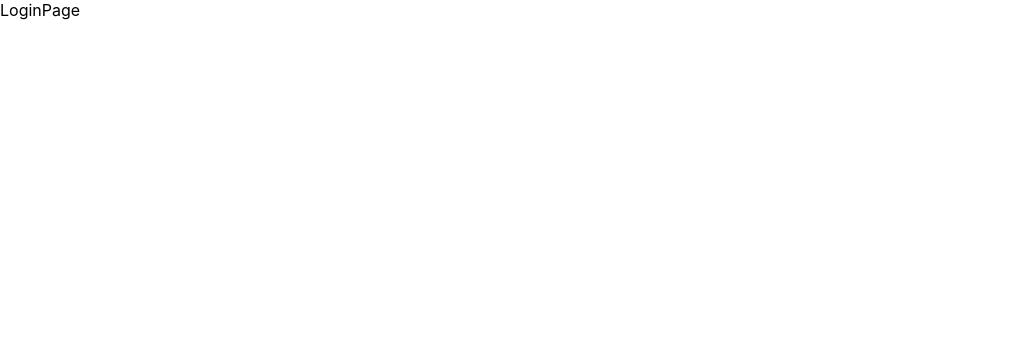
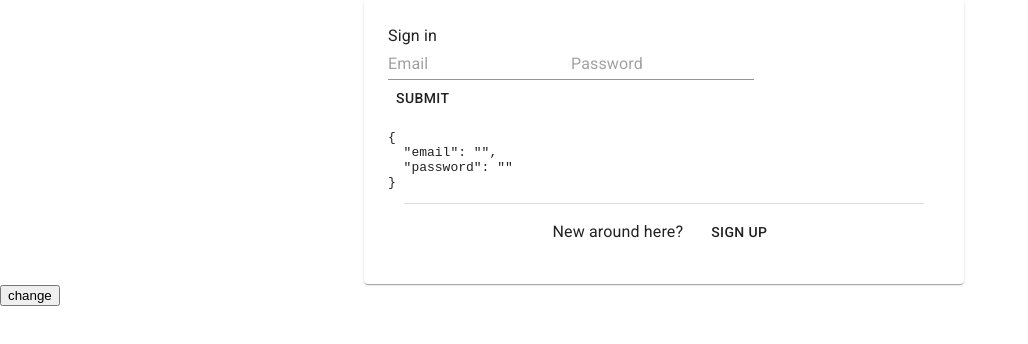
Before and after one commit to cspt5-buildweek/CS-Buildweek-1-client, a React (Create React App) app: page /login in a window 1280 px wide. Shown: the top 344 px of the page, without its empty margins (0-1028 px from the left). Built offline with nearby package versions, Linux system fonts and the light colour scheme.

Commit message:
started userContext, register and login forms

```diff
--- a/public/index.html
+++ b/public/index.html
@@ -24,6 +24,7 @@
       work correctly both with client-side routing and a non-root public URL.
       Learn how to configure a non-root public URL by running `npm run build`.
     -->
+    <link rel="stylesheet" href="https://fonts.googleapis.com/css?family=Roboto:300,400,500,700&display=swap" />
     <title>React App</title>
   </head>
   <body>
--- a/src/App.js
+++ b/src/App.js
@@ -1,16 +1,16 @@
-import React, { useState } from 'react';
+import React from 'react';
 import './App.css';
 import { BrowserRouter, Route, Switch } from 'react-router-dom';
 
-import UserContext from './store/UserContext';
 import GamePage from './pages/GamePage';
 import LoginPage from './pages/LoginPage';
+import useUserContext from './hooks/useUserContext';
 
 function App() {
-  const [userData, setUserData] = useState();
+  const { UserProvider, setValue } = useUserContext();
 
   return (
-    <UserContext.Provider value={{userData, setUserData}}>
+    <UserProvider>
       <BrowserRouter>
         <Switch>
 
@@ -23,8 +23,11 @@ function App() {
           </Route>
 
         </Switch>
+        <button onClick={() => setValue({ name: 'test_2' })}>
+          change
+        </button>
       </BrowserRouter>
-    </UserContext.Provider>
+    </UserProvider>
   );
 }
 
--- /dev/null
+++ b/src/components/FormTextField.js
@@ -0,0 +1,21 @@
+import React from 'react';
+import { useField } from 'formik';
+
+import TextField from '@material-ui/core/TextField';
+
+const FormTextField = ({ placeholder, type, ...props }) => {
+  const [field, meta] = useField(props);
+  const errorText = meta.error && meta.touched ? meta.error : '';
+
+  return (
+    <TextField
+      placeholder={placeholder}
+      type={type}
+      {...field}
+      helperText={errorText}
+      error={!!errorText}
+    />
+  );
+};
+
+export default FormTextField;
--- /dev/null
+++ b/src/components/LoginForm.js
@@ -0,0 +1,51 @@
+import React from 'react';
+import { Formik, Form } from 'formik';
+
+import Typography from '@material-ui/core/Typography';
+import Button from '@material-ui/core/Button';
+
+import FormTextField from './FormTextField';
+
+const LoginForm = () => {
+  return (
+    <div>
+    <Typography varient="h2">
+      Sign in
+    </Typography>
+    <Formik
+      initialValues={{
+        email: '',
+        password: ''
+      }}
+      onSubmit={(values, actions) => {
+        console.log(values);
+        alert('formSubmitted');
+        actions.setSubmitting(false);
+      }}
+    >
+      {props => (
+        <Form>
+          <div>
+            <FormTextField
+              name="email"
+              type="email"
+              placeholder="Email"
+            />
+            <FormTextField
+              name="password"
+              type="password"
+              placeholder="Password"
+            />
+          </div>
+          <Button type="submit">
+            Submit
+          </Button>
+          <pre>{JSON.stringify(props.values, null, 2)}</pre>
+        </Form>
+      )}
+    </Formik>
+  </div>
+  );
+};
+
+export default LoginForm;
--- /dev/null
+++ b/src/components/RegisterForm.js
@@ -0,0 +1,71 @@
+import React from 'react';
+import { Formik, Form } from 'formik';
+
+import Typography from '@material-ui/core/Typography';
+import Button from '@material-ui/core/Button';
+
+import FormTextField from './FormTextField';
+
+const RegisterForm = () => {
+  return (
+    <div>
+      <Typography varient="h2">
+        Create a new account
+      </Typography>
+      <Formik
+        initialValues={{
+          firstName: '',
+          lastName: '',
+          displayName: '',
+          email: '',
+          password: ''
+        }}
+        onSubmit={(values, actions) => {
+          console.log(values);
+          alert('formSubmitted');
+          actions.setSubmitting(false);
+        }}
+      >
+        {props => (
+          <Form>
+            <div>
+              <FormTextField
+                name="firstName"
+                type="text"
+                placeholder="First Name"
+              />
+              <FormTextField
+                name="lastName"
+                type="text"
+                placeholder="Last Name"
+              />
+            </div>
+            <div>
+              <FormTextField
+                name="displayName"
+                type="text"
+                placeholder="Display Name"
+              />
+              <FormTextField
+                name="email"
+                type="email"
+                placeholder="Email"
+              />
+              <FormTextField
+                name="password"
+                type="password"
+                placeholder="Password"
+              />
+            </div>
+            <Button type="submit">
+              Submit
+            </Button>
+            <pre>{JSON.stringify(props.values, null, 2)}</pre>
+          </Form>
+        )}
+      </Formik>
+    </div>
+  );
+};
+
+export default RegisterForm;
--- /dev/null
+++ b/src/hooks/useUserContext.js
@@ -0,0 +1,21 @@
+import React, { createContext, useState, useCallback } from 'react';
+
+export const UserContext = createContext(null);
+
+const UserContextProvider = (value) => ({ children }) => {
+  return (
+    <UserContext.Provider value={value}>
+      {children}
+    </UserContext.Provider>
+  );
+};
+
+const useUserData = () => {
+  const [value, setValue] = useState({ name: 'test_1' });
+
+  const UserProvider = useCallback(UserContextProvider(value), [value]);
+
+  return { UserProvider, setValue };
+};
+
+export default useUserData;
--- a/src/pages/GamePage.js
+++ b/src/pages/GamePage.js
@@ -1,8 +1,13 @@
-import React from 'react';
+import React, { useContext } from 'react';
+import { UserContext } from '../hooks/useUserContext';
 
 const GamePage = () => {
+  const userData = useContext(UserContext);
   return (
-    <div>GamePage</div>
+    <div>
+      <h2>GamePage</h2>
+      <p>{userData.name}</p>
+    </div>
   );
 };
 
--- a/src/pages/LoginPage.js
+++ b/src/pages/LoginPage.js
@@ -1,8 +1,55 @@
-import React from 'react';
+import React, { useState, /*useContext*/ } from 'react';
+
+import Paper from '@material-ui/core/Paper';
+import Container from '@material-ui/core/Container';
+import Divider from '@material-ui/core/Divider';
+import Typography from '@material-ui/core/Typography';
+import Button from '@material-ui/core/Button';
+import styled from 'styled-components';
+
+// import { UserContext } from '../hooks/useUserContext';
+import LoginForm from '../components/LoginForm';
+import RegisterForm from '../components/RegisterForm';
+
+const LoginPaper = styled(Paper)`
+  width: 100%;
+  padding: 1.5rem;
+  display: 'flex';
+
+  .select-login-type {
+    display: flex;
+    justify-content: center;
+    align-items: center;
+
+    & > * {
+      margin: 10px;
+    }
+  };
+`;
 
 const LoginPage = () => {
+  const [hasAccount, setHasAccount] = useState(true);
+  // const userData = useContext(UserContext);
+
   return (
-    <div>LoginPage</div>
+    <Container maxWidth="sm">
+      <LoginPaper>
+        {hasAccount
+          ? <LoginForm />
+          : <RegisterForm />}
+
+        <Divider variant="middle" />
+
+        <div className="select-login-type">
+          <Typography variant="subtitle1">
+            {hasAccount ? 'New around here?' : 'Already a member?'}
+          </Typography>
+          <Button onClick={() => setHasAccount(prev => !prev)}>
+            {hasAccount ? 'Sign up' : 'Sign in'}
+          </Button>
+        </div>
+      </LoginPaper>
+    </Container>
   );
 };
 
--- a/src/store/UserContext.js
+++ /dev/null
@@ -1,3 +0,0 @@
-import React from 'react';
-
-export default React.createContext(null);
```
